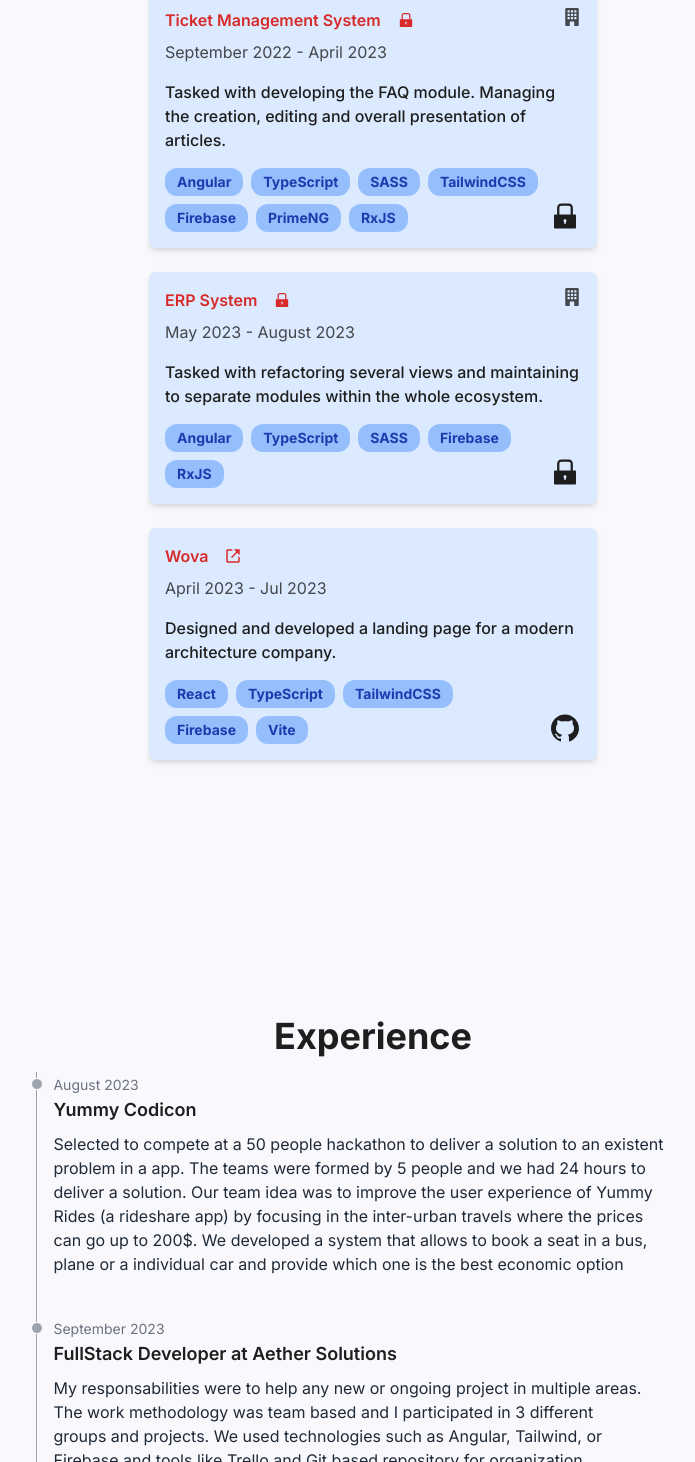
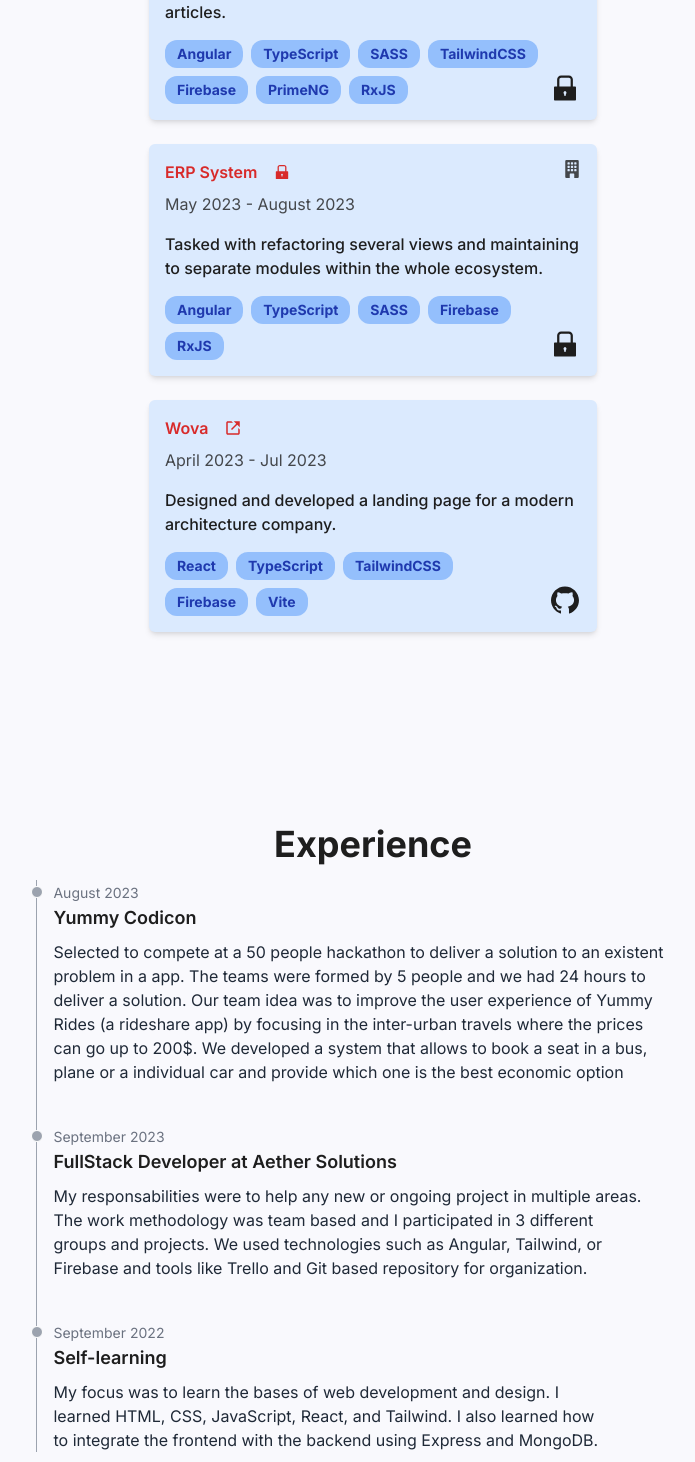
Before and after one commit to Sergionx/portfolio, a React (Vite) app: page / in a window 1280 px wide. Shown: the part 1338-2800 px from the top of the page, without its empty margins (267-962 px from the left). Built offline with nearby package versions, Linux system fonts and the light colour scheme.

Commit message:
better padding

```diff
--- a/src/App.tsx
+++ b/src/App.tsx
@@ -2,7 +2,7 @@ import About from "./components/sections/About";
 import Experience from "./components/sections/Experience";
 import Hero from "./components/sections/Hero";
 import Projects from "./components/sections/Projects";
-import 'react-tooltip/dist/react-tooltip.css'
+import "react-tooltip/dist/react-tooltip.css";
 
 function App() {
   return (
@@ -12,19 +12,19 @@ function App() {
       "
       // transition-colors duration-500
     >
-      <section className="p-5 max-w-3xl flex items-center  pt-64" id="Home">
+      <section id="Home" className="p-5 max-w-3xl flex items-center pt-64">
         <Hero />
       </section>
 
-      <section className="flex flex-col items-center pt-64"  id="Projects">
+      <section id="Projects" className="flex flex-col items-center pt-32">
         <Projects />
       </section>
 
-      <section className="flex flex-col items-center pt-64"  id="Experience">
+      <section id="Experience" className="flex flex-col items-center pt-48">
         <Experience />
       </section>
 
-      <section id="About" className="flex flex-col pt-64">
+      <section id="About" className="flex flex-col pt-32 pb-72">
         <About />
       </section>
     </main>
```
